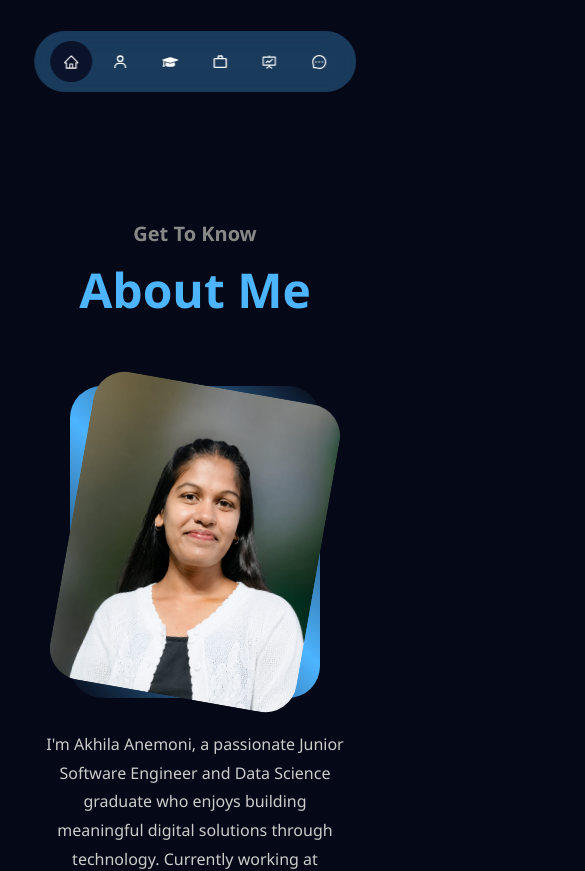
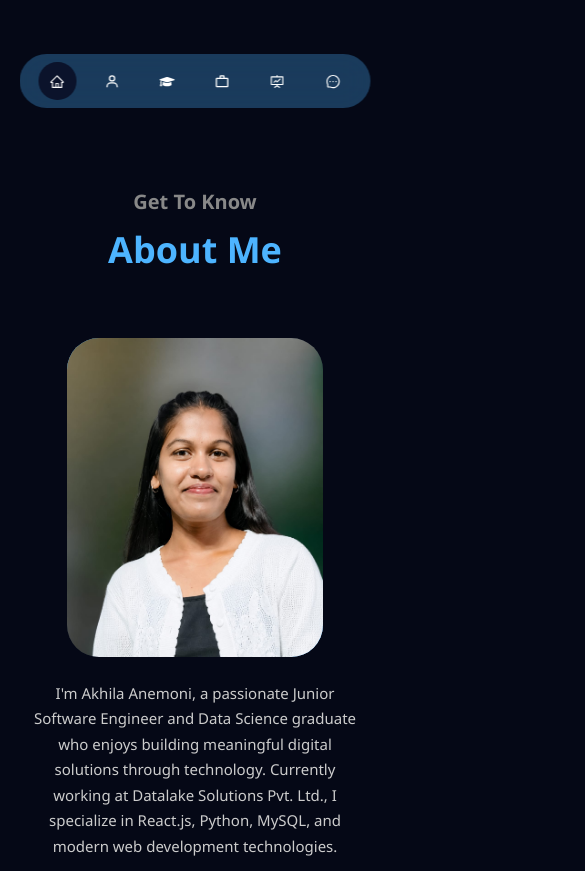
Before and after one commit to AAKHILA9/akhila-premium-portfolio, a React (Vite) app: page / in a window 390 px wide. Shown: the part 720-1591 px from the top of the page, 585 px wide, since content can reach past the window. Built offline with nearby package versions, Linux system fonts and the light colour scheme.

Commit message:
Skills mobile responsive

```diff
--- a/src/components/About/About.css
+++ b/src/components/About/About.css
@@ -1,3 +1,4 @@
+
 .about{
   padding:6rem 0;
 }
@@ -29,12 +30,14 @@
   width:100%;
   aspect-ratio:1/1;
   border-radius:2rem;
+
   background:linear-gradient(
     45deg,
     transparent,
     #4db4ff,
     transparent
   );
+
   display:grid;
   place-items:center;
 }
@@ -42,12 +45,13 @@
 .about-image img{
   width:100%;
   border-radius:2rem;
+
   transform:rotate(10deg);
   transition:.4s;
 }
 
 .about-image img:hover{
-  transform:rotate(0);
+  transform:rotate(0deg);
 }
 
 .about-content p{
@@ -58,13 +62,23 @@
 
 .about-btn{
   display:inline-block;
+
   background:#4db4ff;
   color:black;
+
   padding:1rem 2rem;
   border-radius:.6rem;
+
   font-weight:600;
   text-decoration:none;
+
   margin-top:1rem;
+
+  transition:.3s;
+}
+
+.about-btn:hover{
+  transform:translateY(-3px);
 }
 
 @media screen and (max-width:1024px){
@@ -75,18 +89,50 @@
   }
 
   .about-image{
-    width:60%;
+    width:50%;
     margin:auto;
-  }
-}
-
-@media screen and (max-width:600px){
-
-  .about-image{
-    width:80%;
   }
 
   .about-content{
     text-align:center;
   }
 }
+
+@media screen and (max-width:600px){
+
+  .about{
+    padding:4rem 1rem;
+  }
+
+  .about h2{
+    font-size:36px;
+  }
+
+  .about-container{
+    width:95%;
+    gap:1.5rem;
+  }
+
+  .about-image{
+    width:75%;
+    margin:auto;
+  }
+
+  .about-image img{
+    transform:none;
+  }
+
+  .about-content{
+    text-align:center;
+  }
+
+  .about-content p{
+    font-size:15px;
+    line-height:1.7;
+  }
+
+  .about-btn{
+    padding:.8rem 1.5rem;
+    font-size:14px;
+  }
+}
--- a/src/components/Nav/Nav.css
+++ b/src/components/Nav/Nav.css
@@ -1,3 +1,4 @@
+
 .bottom-nav{
   background:rgba(77,180,255,.3);
   width:max-content;
@@ -6,7 +7,7 @@
 
   position:fixed;
   left:50%;
-  bottom:2rem;
+  bottom:1.5rem;
 
   transform:translateX(-50%);
 
@@ -46,16 +47,32 @@
   color:white;
 }
 
-@media(max-width:600px){
+@media(max-width:768px){
 
   .bottom-nav{
+    bottom:1rem;
     padding:0.6rem 1rem;
-    gap:0.5rem;
+    gap:0.4rem;
   }
 
   .bottom-nav a{
     font-size:1rem;
-    padding:0.8rem;
+    padding:0.75rem;
   }
 
 }
+
+@media(max-width:480px){
+
+  .bottom-nav{
+    width:90%;
+    justify-content:space-evenly;
+    padding:0.5rem;
+  }
+
+  .bottom-nav a{
+    font-size:.95rem;
+    padding:.7rem;
+  }
+
+}
--- a/src/components/Skills/Skills.css
+++ b/src/components/Skills/Skills.css
@@ -1,3 +1,4 @@
+
 .skills{
   padding:6rem 0;
 }
@@ -18,6 +19,7 @@
 .skills-container{
   width:80%;
   margin:auto;
+
   display:grid;
   grid-template-columns:repeat(2,1fr);
   gap:2rem;
@@ -27,12 +29,29 @@
   background:#112240;
   padding:2rem;
   border-radius:2rem;
+
+  border:1px solid transparent;
+
+  transition:all 0.3s ease;
+  cursor:pointer;
+}
+
+.skills-box:hover{
+  transform:translateY(-10px);
+  border:1px solid #4db4ff;
+  box-shadow:0 10px 30px rgba(77,180,255,0.25);
+  background:#0f1d35;
 }
 
 .skills-box h3{
   text-align:center;
   margin-bottom:2rem;
   color:#4db4ff;
+  transition:.3s;
+}
+
+.skills-box:hover h3{
+  color:#ffffff;
 }
 
 .skills-content{
@@ -58,25 +77,56 @@
 .skills-content small{
   color:#aaa;
 }
-.skills-box{
-  background:#112240;
-  padding:2rem;
-  border-radius:2rem;
-  border:1px solid transparent;
-  transition:all 0.3s ease;
-  cursor:pointer;
+
+/* TABLET */
+
+@media screen and (max-width:1024px){
+
+  .skills-container{
+    width:90%;
+    grid-template-columns:1fr;
+  }
+
 }
 
-.skills-box:hover{
-  transform:translateY(-10px);
-  border:1px solid #4db4ff;
-  box-shadow:0 10px 30px rgba(77,180,255,0.25);
-  background:#0f1d35;
+/* MOBILE */
+
+@media screen and (max-width:600px){
+
+  .skills{
+    padding:4rem 1rem;
+  }
+
+  .skills h2{
+    font-size:34px;
+    margin-bottom:2rem;
+  }
+
+  .skills-container{
+    width:100%;
+    grid-template-columns:1fr;
+    gap:1.5rem;
+  }
+
+  .skills-box{
+    padding:1.5rem;
+  }
+
+  .skills-content{
+    grid-template-columns:1fr;
+    gap:1rem;
+  }
+
+  .skills-content article{
+    gap:.8rem;
+  }
+
+  .skills-content h4{
+    font-size:15px;
+  }
+
+  .skills-content small{
+    font-size:13px;
+  }
+
 }
-.skills-box h3{
-  transition:0.3s;
-}
-
-.skills-box:hover h3{
-  color:#ffffff;
-}
```
